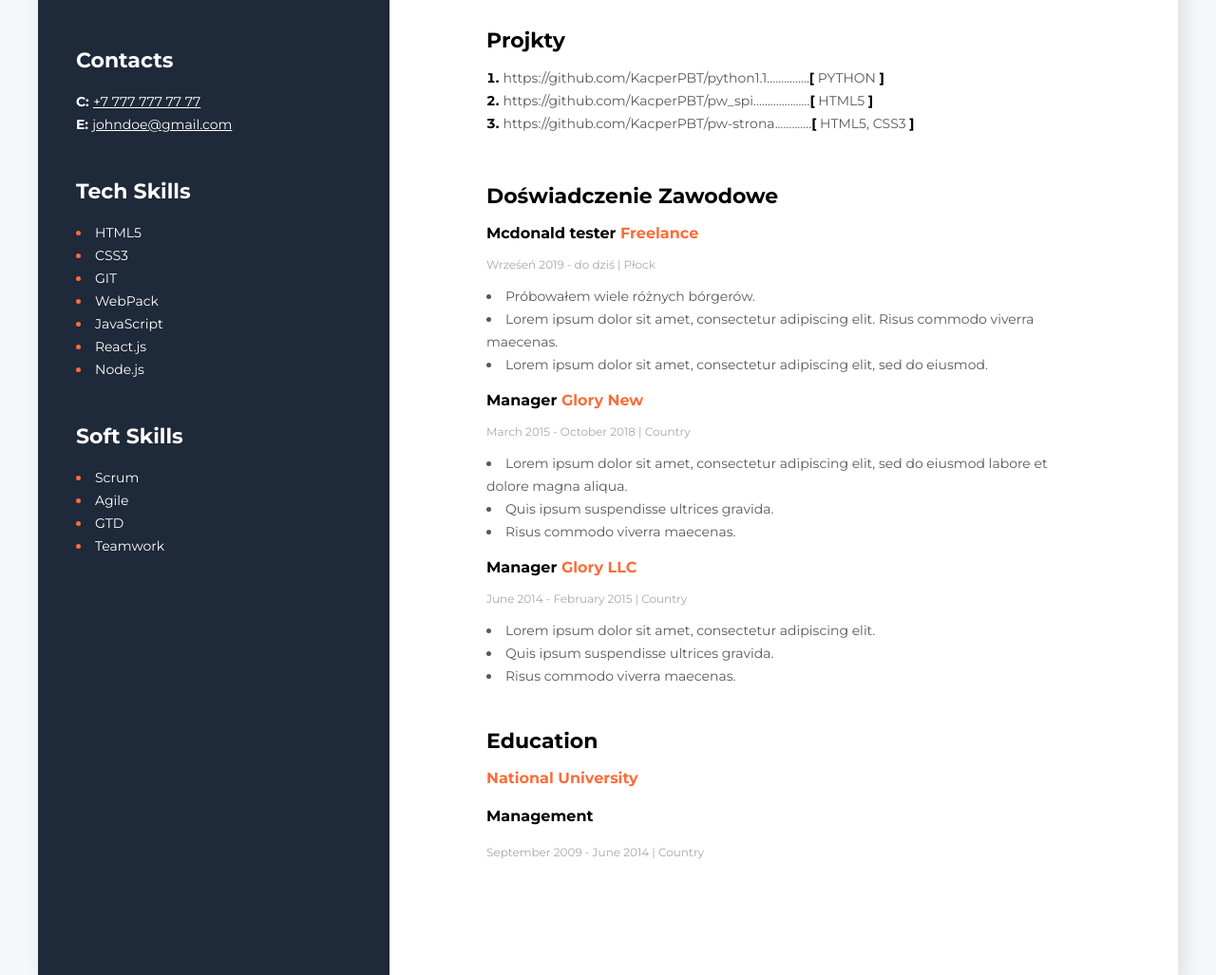
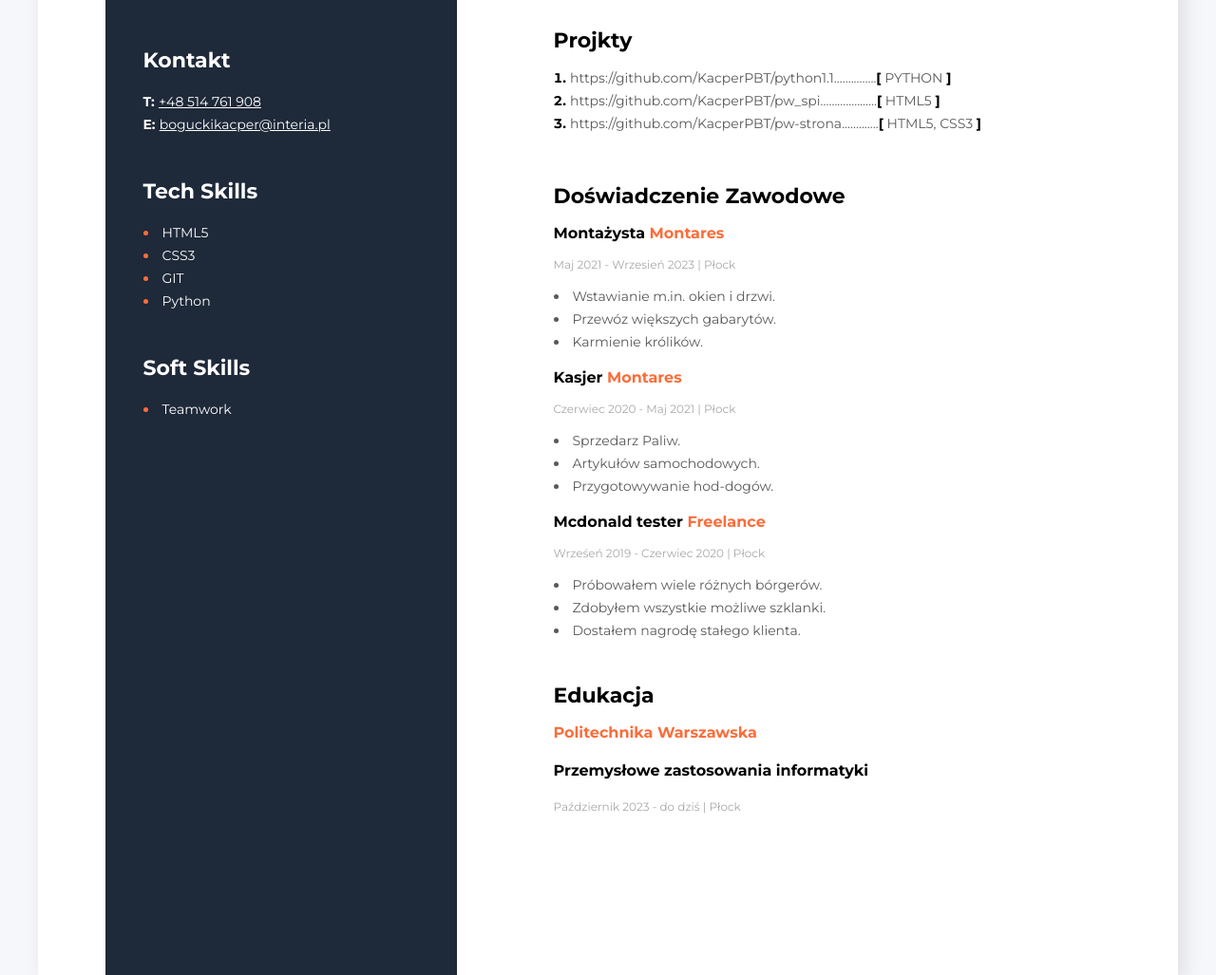
Before and after one commit to KacperPBT/pw-strona, a plain HTML site: page index.html in a window 1280 px wide. Shown: the part 300-1327 px from the top of the page at 95% size. Drawn offline with Linux system fonts and the light colour scheme.

Commit message:
Update info

```diff
--- a/index.html
+++ b/index.html
@@ -67,60 +67,57 @@
                 <div>
                     <h2 class="hedder-main">Doświadczenie Zawodowe</h2>
                     <h3 class="job-name">
+                        Montażysta <span class="highlight">Montares</span>
+                    </h3>
+                    <p class="date">Maj 2021 - Wrzesień 2023 | Płock</p>
+                    <ul class="job-list">
+                        <li>
+                            Wstawianie m.in. okien i drzwi.
+                        </li>
+                        <li>Przewóz większych gabarytów.</li>
+                        <li>Karmienie królików.</li>
+                    </ul>
+                </div>
+
+                <div>
+                    <h3 class="job-name">
+                        Kasjer <span class="highlight">Montares</span>
+                    </h3>
+                    <p class="date">Czerwiec 2020 - Maj 2021 | Płock</p>
+                    <ul class="job-list">
+                        <li>
+                            Sprzedarz Paliw.
+                        </li>
+                        <li>Artykułów samochodowych.</li>
+                        <li>Przygotowywanie hod-dogów.</li>
+                    </ul>
+                </div>
+
+                <div>
+
+                    <h3 class="job-name">
                         Mcdonald tester
                         <span class="highlight">Freelance</span>
                     </h3>
-                    <p class="date">Wrześeń 2019 - do dziś | Płock</p>
+                    <p class="date">Wrześeń 2019 - Czerwiec 2020 | Płock</p>
                     <ul class="job-list">
                         <li>
                             Próbowałem wiele różnych bórgerów.
                         </li>
                         <li>
-                            Lorem ipsum dolor sit amet, consectetur adipiscing
-                            elit. Risus commodo viverra maecenas.
+                            Zdobyłem wszystkie możliwe szklanki.
                         </li>
                         <li>
-                            Lorem ipsum dolor sit amet, consectetur adipiscing
-                            elit, sed do eiusmod.
+                            Dostałem nagrodę stałego klienta.
                         </li>
                     </ul>
                 </div>
 
                 <div>
-                    <h3 class="job-name">
-                        Manager <span class="highlight">Glory New</span>
-                    </h3>
-                    <p class="date">March 2015 - October 2018 | Country</p>
-                    <ul class="job-list">
-                        <li>
-                            Lorem ipsum dolor sit amet, consectetur adipiscing
-                            elit, sed do eiusmod labore et dolore magna aliqua.
-                        </li>
-                        <li>Quis ipsum suspendisse ultrices gravida.</li>
-                        <li>Risus commodo viverra maecenas.</li>
-                    </ul>
-                </div>
-
-                <div>
-                    <h3 class="job-name">
-                        Manager <span class="highlight">Glory LLC</span>
-                    </h3>
-                    <p class="date">June 2014 - February 2015 | Country</p>
-                    <ul class="job-list">
-                        <li>
-                            Lorem ipsum dolor sit amet, consectetur adipiscing
-                            elit.
-                        </li>
-                        <li>Quis ipsum suspendisse ultrices gravida.</li>
-                        <li>Risus commodo viverra maecenas.</li>
-                    </ul>
-                </div>
-
-                <div>
-                    <h2 class="hedder-edu">Education</h2>
-                    <h3 class="highlight">National University</h3>
-                    <h4 class="management">Management</h4>
-                    <p class="date">September 2009 - June 2014 | Country</p>
+                    <h2 class="hedder-edu">Edukacja</h2>
+                    <h3 class="highlight">Politechnika Warszawska</h3>
+                    <h4 class="management">Przemysłowe zastosowania informatyki</h4>
+                    <p class="date">Październik 2023 - do dziś | Płock</p>
                 </div>
             </main>
 
@@ -133,17 +130,17 @@
                 />
 
                 <div class="side-txt">
-                    <h2 class="side-heder">Contacts</h2>
+                    <h2 class="side-heder">Kontakt</h2>
                     <p>
-                        <span class="bold">C:</span>
-                        <a class="contacts-links" href="tel:+7 777 777 77 77"
-                            >+7 777 777 77 77</a
+                        <span class="bold">T:</span>
+                        <a class="contacts-links" href="tel:+48 514 761 908"
+                            >+48 514 761 908</a
                         ><br />
                         <span class="bold">E:</span>
                         <a
                             class="contacts-links"
-                            href="mailto:johndoe@gmail.com"
-                            >johndoe@gmail.com</a
+                            href="mailto:boguckikacper@interia.pl"
+                            >boguckikacper@interia.pl</a
                         >
                     </p>
                 </div>
@@ -154,19 +151,13 @@
                         <li><span class="side-list-item">HTML5</span></li>
                         <li><span class="side-list-item">CSS3</span></li>
                         <li><span class="side-list-item">GIT</span></li>
-                        <li><span class="side-list-item">WebPack</span></li>
-                        <li><span class="side-list-item">JavaScript</span></li>
-                        <li><span class="side-list-item">React.js</span></li>
-                        <li><span class="side-list-item">Node.js</span></li>
+                        <li><span class="side-list-item">Python</span></li>
                     </ul>
                 </div>
 
                 <div class="side-txt">
                     <h2 class="side-heder">Soft Skills</h2>
                     <ul class="side-list">
-                        <li><span class="side-list-item">Scrum</span></li>
-                        <li><span class="side-list-item">Agile </span></li>
-                        <li><span class="side-list-item">GTD</span></li>
                         <li><span class="side-list-item">Teamwork</span></li>
                     </ul>
                 </div>
```
